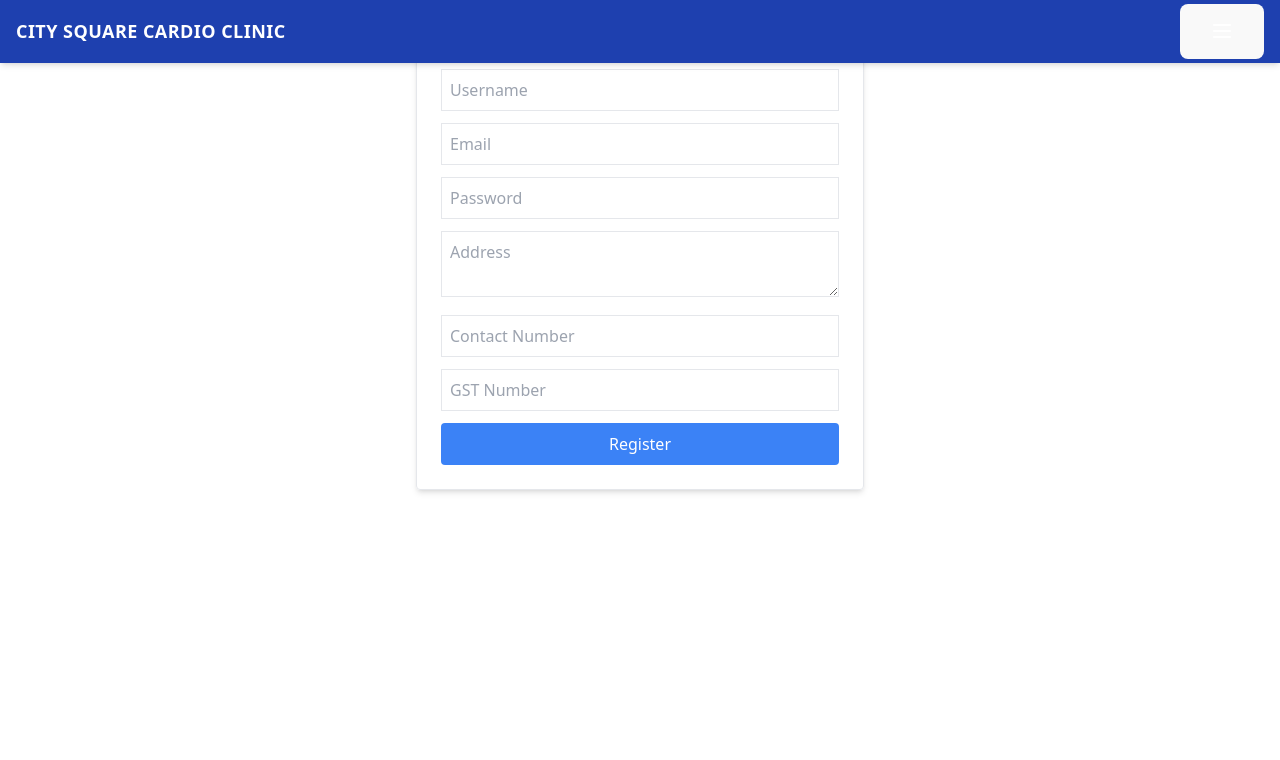
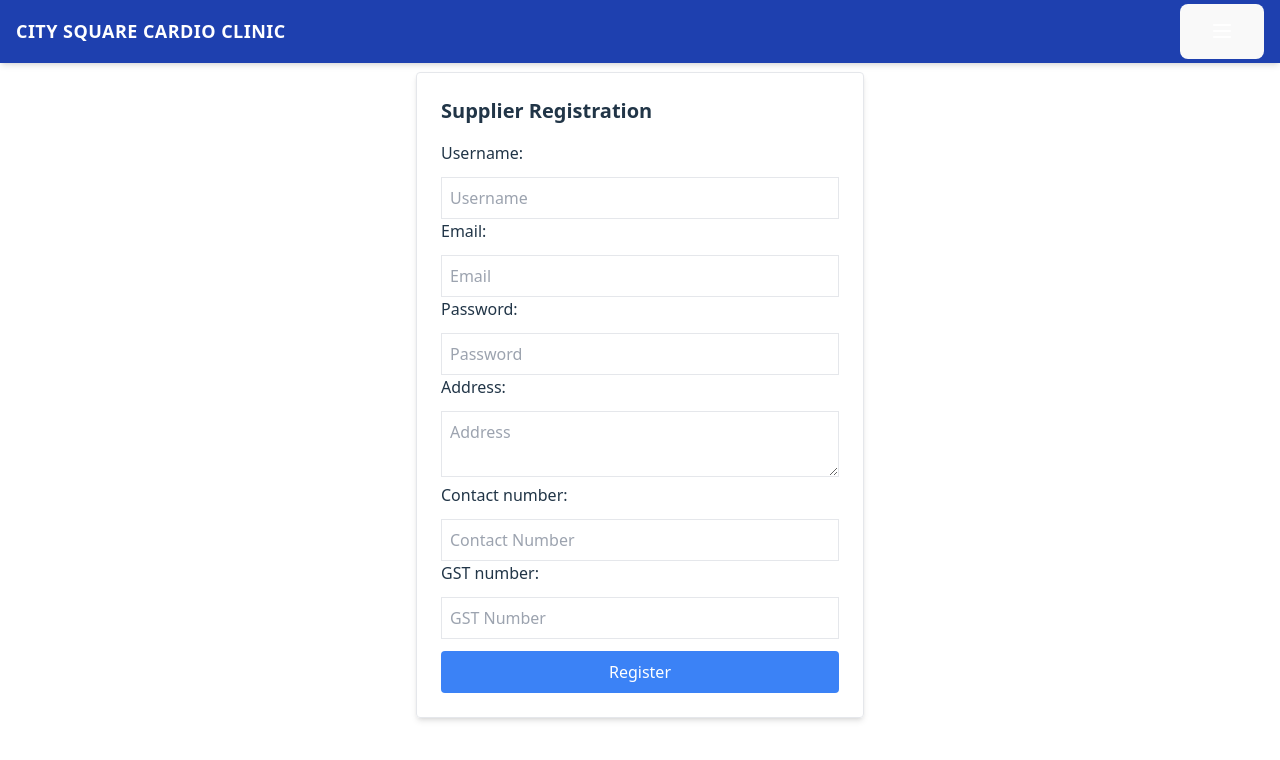
Before and after one commit to LachlanEthanvas/medical-store-module, a React (Vite) app in the folder medicine-inventory/: page /register in a window 1280 px wide. Shown: the top 760 px of the page. Built offline with nearby package versions, Linux system fonts and the light colour scheme.

Commit message:
Fixed the UI of the project

```diff
--- a/medicine-inventory/src/App.jsx
+++ b/medicine-inventory/src/App.jsx
@@ -18,9 +18,11 @@ function App() {
     <Router>
       <div className="App">
         <Navbar /> {/* Add Navbar component here */}
+       <br />
+       <br />
+       <br />
         <Routes>
           <Route path="/" element={<MedicineInventory />} />
-
           <Route path="/register" element={<SupplierRegisterForm />} />
           <Route path="/login" element={<LoginForm />} />
           <Route path="/dashboard" element={<Dashboard />} />
--- a/medicine-inventory/src/components/loginstaff.jsx
+++ b/medicine-inventory/src/components/loginstaff.jsx
@@ -48,9 +48,10 @@ const StaffLogin = () => {
   };
 
   return (
-    <div className="flex items-center justify-center h-screen">
+    <div className="flex items-center justify-center ">
       <form className="bg-white p-6 rounded shadow-lg w-80" onSubmit={handleLogin}>
         <h2 className="text-2xl mb-4 font-semibold">Staff Login</h2>
+        <label htmlFor="">Username:</label>
         <input
           type="text"
           placeholder="Username"
@@ -58,6 +59,7 @@ const StaffLogin = () => {
           value={username}
           onChange={(e) => setUsername(e.target.value)}
         />
+        <label htmlFor="">Password:</label>
         <input
           type="password"
           placeholder="Password"
--- a/medicine-inventory/src/components/staffregistration.jsx
+++ b/medicine-inventory/src/components/staffregistration.jsx
@@ -34,10 +34,13 @@ const RegisterStaff = () => {
     <div className="max-w-md mx-auto mt-10 p-4 bg-white shadow rounded">
       <h2 className="text-xl font-bold mb-4">Register Staff</h2>
       <form onSubmit={handleSubmit} className="space-y-4">
+        <label htmlFor="">Username:</label>
         <input type="text" name="username" placeholder="Username" className="w-full p-2 border rounded  bg-white"
           onChange={handleChange} required />
+          <label htmlFor="">Email:</label>
         <input type="email" name="email" placeholder="Email" className="w-full p-2 border rounded bg-white"
           onChange={handleChange} required />
+          <label htmlFor="">Password:</label>
         <input type="password" name="password" placeholder="Password" className="w-full p-2 border rounded bg-white"
           onChange={handleChange} required />
         <button type="submit" className="w-full bg-blue-500 text-white p-2 rounded hover:bg-blue-600">Register</button>
--- a/medicine-inventory/src/components/supplier/Supplierregister.jsx
+++ b/medicine-inventory/src/components/supplier/Supplierregister.jsx
@@ -51,6 +51,7 @@ const SupplierRegisterForm = () => {
       {message && <p className="mb-3 text-red-500">{message}</p>}
 
       <form onSubmit={handleSubmit} className="space-y-3">
+        <label htmlFor="">Username:</label>
         <input
           type="text"
           name="username"
@@ -60,6 +61,7 @@ const SupplierRegisterForm = () => {
           required
           className="border p-2 w-full bg-white"
         />
+        <label htmlFor="">Email:</label>
         <input
           type="email"
           name="email"
@@ -69,6 +71,7 @@ const SupplierRegisterForm = () => {
           required
           className="border p-2 w-full bg-white"
         />
+        <label htmlFor="">Password:</label>
         <input
           type="password"
           name="password"
@@ -78,6 +81,7 @@ const SupplierRegisterForm = () => {
           required
           className="border p-2 w-full bg-white"
         />
+        <label htmlFor="">Address:</label>
         <textarea
           name="address"
           placeholder="Address"
@@ -86,6 +90,7 @@ const SupplierRegisterForm = () => {
           required
           className="border p-2 w-full bg-white"
         ></textarea>
+        <label htmlFor="">Contact number:</label>
         <input
           type="text"
           name="contact_number"
@@ -95,6 +100,7 @@ const SupplierRegisterForm = () => {
           required
           className="border p-2 w-full bg-white"
         />
+        <label htmlFor="">GST number:</label>
         <input
           type="text"
           name="gst"
--- a/medicine-inventory/src/components/supplier/supplierLogin.jsx
+++ b/medicine-inventory/src/components/supplier/supplierLogin.jsx
@@ -36,6 +36,7 @@ const LoginForm = () => {
       {message && <p className="mb-3 text-red-500">{message}</p>}
 
       <form onSubmit={handleSubmit} className="space-y-3">
+        <label htmlFor="">Username:</label>
         <input
           type="text"
           name="username"
@@ -45,6 +46,8 @@ const LoginForm = () => {
           required
           className="border p-2 w-full bg-white"
         />
+
+        <label htmlFor="">Password:</label>
         <input
           type="password"
           name="password"
```
